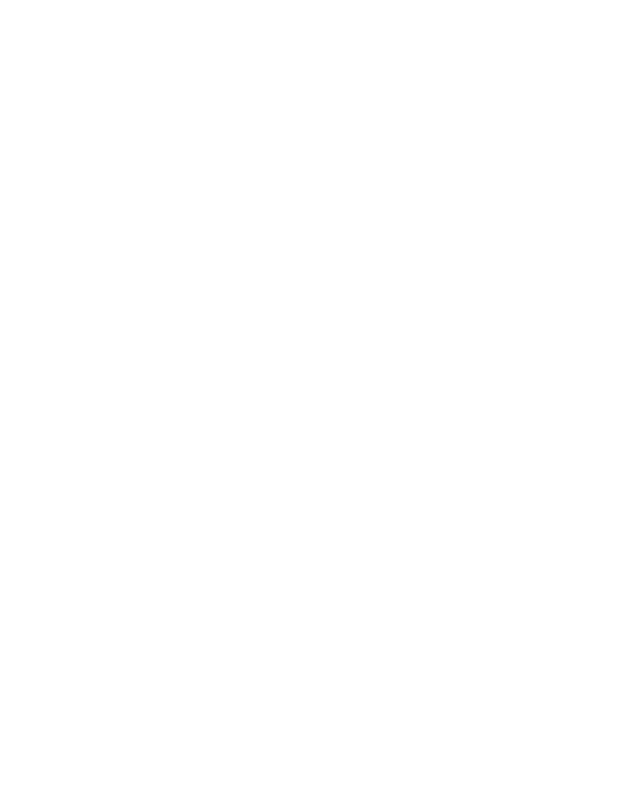
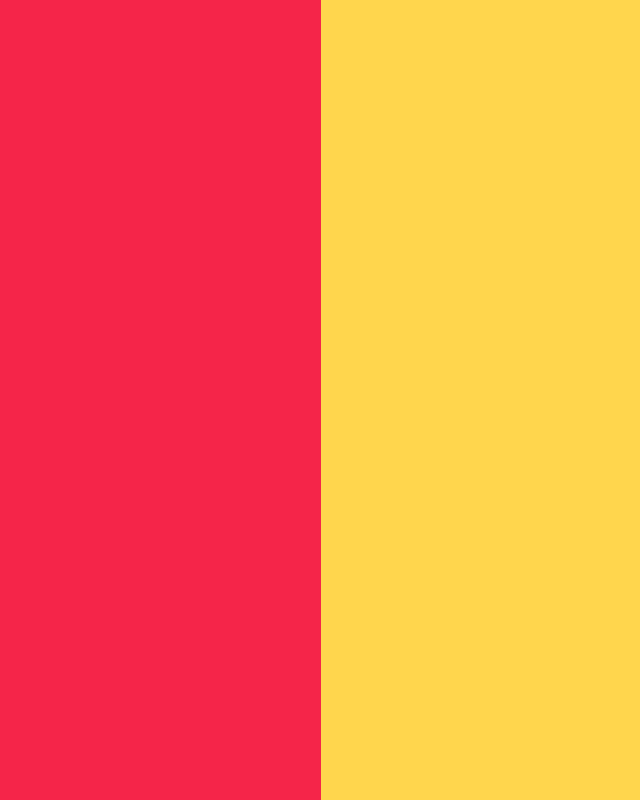
Before and after one commit to hoshikitsunoda/portfolio-website, a website: page app/index.html in a window 1280 px wide. Shown: the whole page, without its empty margins (319-959 px from the left). Drawn offline with nearby package versions, Linux system fonts and the light colour scheme; files that its build step writes are made by us from their sources.

```diff
--- a/app/index.html
+++ b/app/index.html
@@ -16,6 +16,12 @@
     <!--endbuild-->
   </head>
   <body>
+    <div class="container">
+      <div class="content">
+        <div class="left"></div>
+        <div class="right"></div>
+      </div>
+    </div>
     <script src="js/main.js"></script>
     <!-- endbuild -->
   </body>
```
